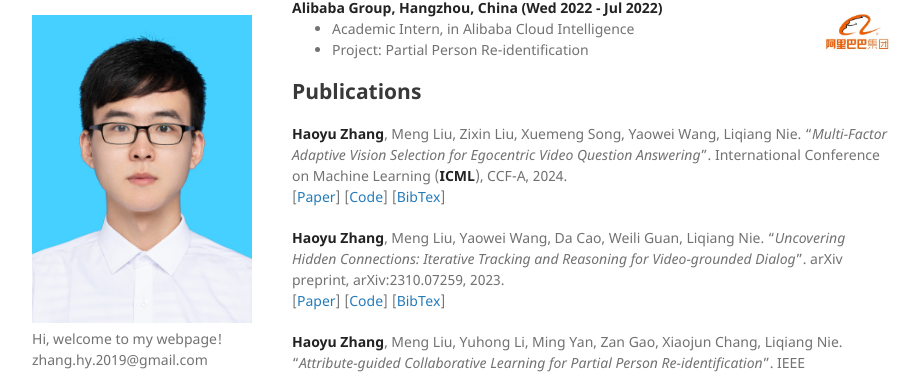
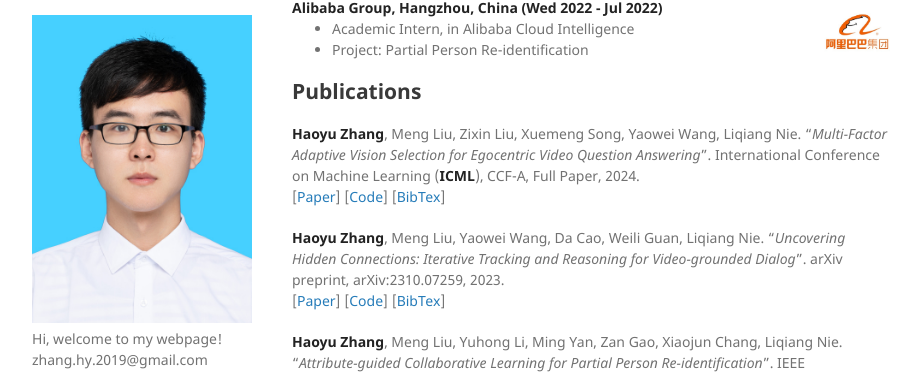
Before and after one commit to Hyu-Zhang/Hyu-Zhang.github.io, a Jekyll site: the page built from index.md, in a window 1280 px wide and 900 px high, scrolled down 595 px. Shown: the part 94-468 px from the top of the window, without its empty margins (178-1101 px from the left). Built offline with Jekyll 4.4.1, drawn with Linux system fonts in a browser that asks for light colours; a style sheet for code colours, icons or effects is not loaded; our own code applies the rules of GitHub Pages for plain Markdown files.

Commit message:
Update index.md

```diff
--- a/index.md
+++ b/index.md
@@ -73,8 +73,8 @@
 
 ## Publications
 
-**Haoyu Zhang**, Meng Liu, Zixin Liu, Xuemeng Song, Yaowei Wang, Liqiang Nie. "_Multi-Factor Adaptive Vision Selection for Egocentric Video Question Answering_". International Conference on Machine Learning (**ICML**), CCF-A, 2024.<br />
-[[Paper]()]  [[Code]([https://outfitrec.wixsite.com/bihgh](https://github.com/Hyu-Zhang/EgoVideoQA))]  [[BibTex]()]
+**Haoyu Zhang**, Meng Liu, Zixin Liu, Xuemeng Song, Yaowei Wang, Liqiang Nie. "_Multi-Factor Adaptive Vision Selection for Egocentric Video Question Answering_". International Conference on Machine Learning (**ICML**), CCF-A, Full Paper, 2024.<br />
+[[Paper]()]  [[Code](https://github.com/Hyu-Zhang/EgoVideoQA)]  [[BibTex]()]
 
 **Haoyu Zhang**, Meng Liu, Yaowei Wang, Da Cao, Weili Guan, Liqiang Nie. "_Uncovering Hidden Connections: Iterative Tracking and Reasoning for Video-grounded Dialog_". arXiv preprint, arXiv:2310.07259, 2023.<br />
 [[Paper](https://arxiv.org/abs/2310.07259)] [[Code](https://github.com/Hyu-Zhang/ITR)]  [[BibTex](https://scholar.googleusercontent.com/scholar.bib?q=info:bxW7q-aNp24J:scholar.google.com/&output=citation&scisdr=ClFsnzCgEL_Wwc_wBNU:AFWwaeYAAAAAZWf2HNVOdiXLSNdEp7u1hjo5B6U&scisig=AFWwaeYAAAAAZWf2HNQEqziRSd_eQR1eOQIO6VU&scisf=4&ct=citation&cd=-1&hl=zh-CN)]
```
